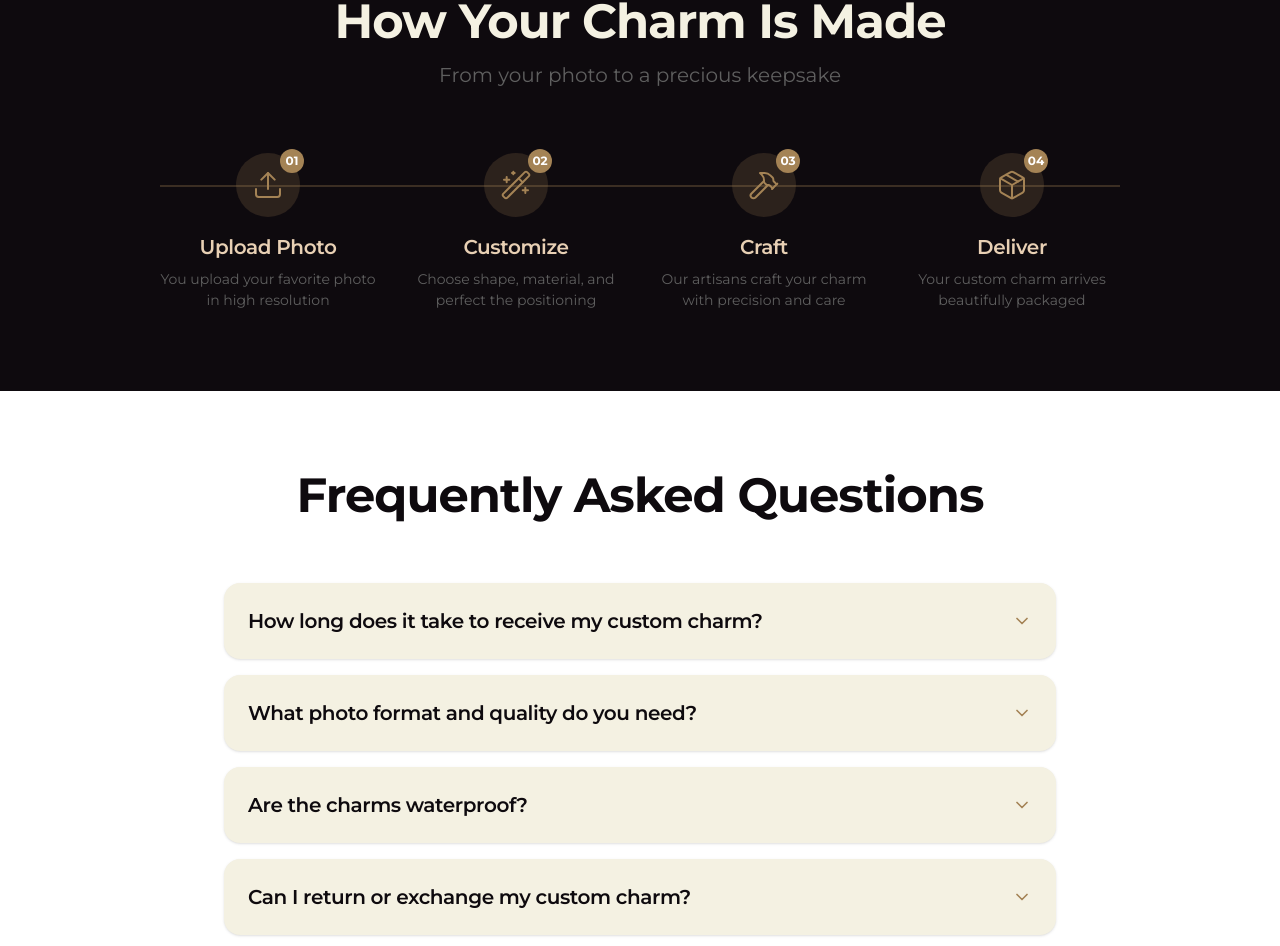
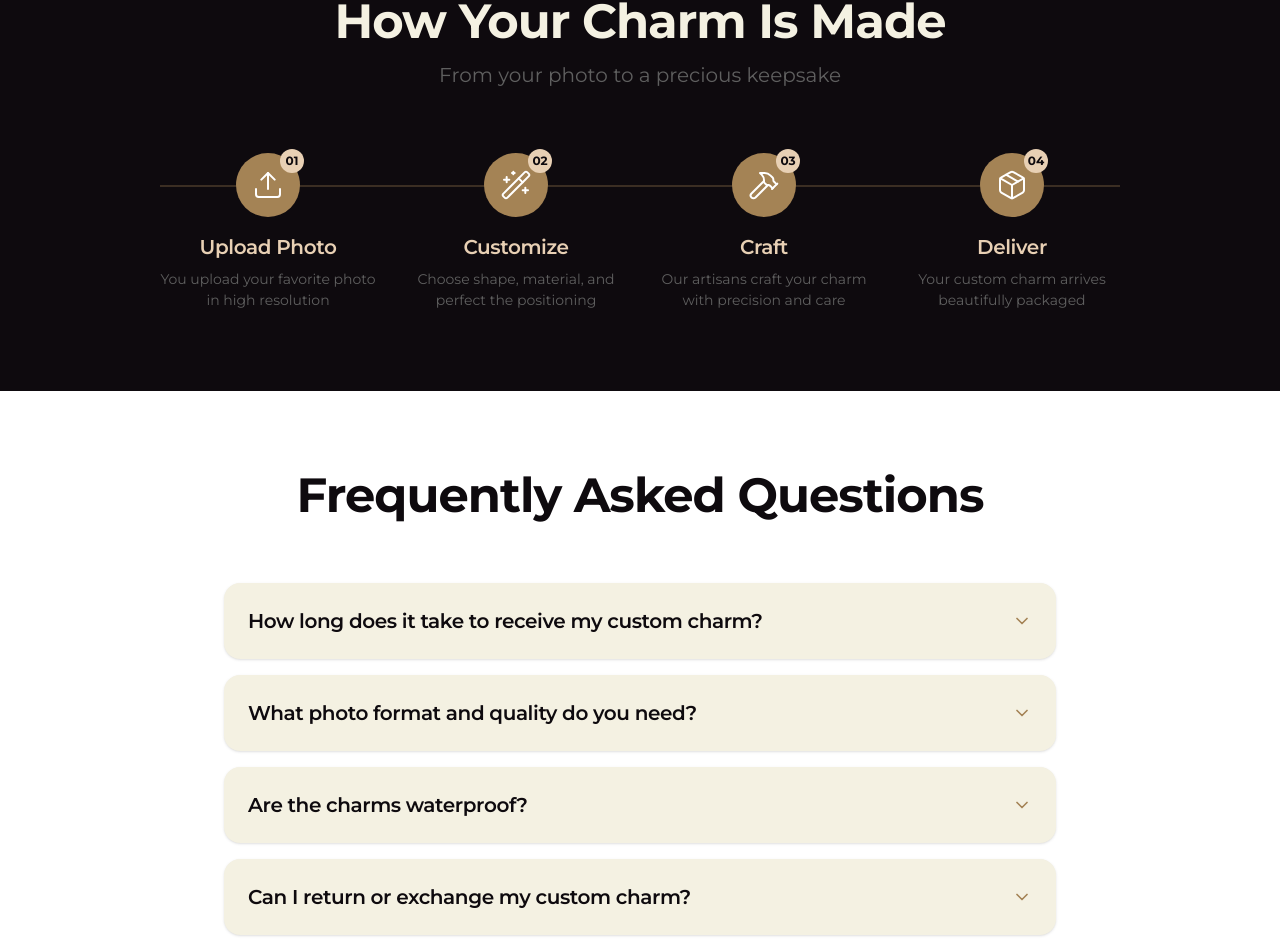
Before and after one commit to Qusaialali13/eshop2, a Next.js app: page /about in a window 1280 px wide. Shown: the part 2107-3053 px from the top of the page. Built offline with nearby package versions, Linux system fonts and the light colour scheme.

Commit message:
a4a9b8f4-ba40-441c-8d66-76c6777cc52b

```diff
--- a/src/app/about/page.tsx
+++ b/src/app/about/page.tsx
@@ -263,11 +263,11 @@ export default function About() {
                 >
                   {/* Circle with icon */}
                   <div className="relative mx-auto w-16 h-16 mb-4">
-                    <div className="absolute inset-0 rounded-full flex items-center justify-center" style={{ backgroundColor: 'rgba(164, 131, 85, 0.2)' }}>
-                      <item.icon className="w-8 h-8" style={{ color: '#a48355' }} strokeWidth={1.5} />
+                    <div className="absolute inset-0 rounded-full flex items-center justify-center" style={{ backgroundColor: '#a48355' }}>
+                      <item.icon className="w-8 h-8" style={{ color: '#FFFFFF' }} strokeWidth={1.5} />
                     </div>
                     {/* Step number badge */}
-                    <div className="absolute -top-1 -right-1 w-6 h-6 rounded-full flex items-center justify-center text-xs font-bold" style={{ backgroundColor: '#a48355', color: '#FFFFFF' }}>
+                    <div className="absolute -top-1 -right-1 w-6 h-6 rounded-full flex items-center justify-center text-xs font-bold" style={{ backgroundColor: '#e8d0b4', color: '#0e0a0e' }}>
                       {item.step}
                     </div>
                   </div>
--- a/src/app/charms/[id]/page.tsx
+++ b/src/app/charms/[id]/page.tsx
@@ -167,7 +167,7 @@ export default function CharmDesigner() {
                     <ImageUploader
                       onImageSelect={handleImageSelect}
                       currentImage={imageData}
-                      className="h-48"
+                      className="h-36"
                     />
                   </div>
 
```
